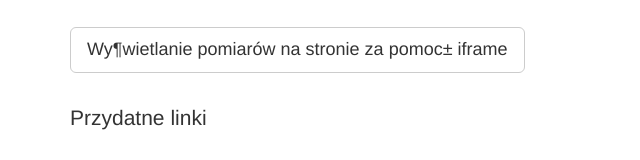
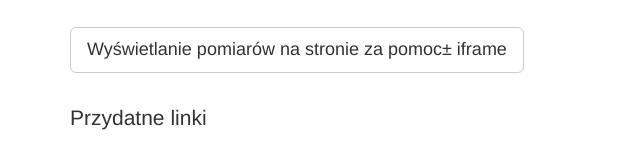
Before and after one commit to MetiumIoT/Metium, a plain HTML site: page index.html in a window 1280 px wide. Shown: the part 910-1070 px from the top of the page, 0-640 px from the left. Drawn offline with Linux system fonts and the light colour scheme.

Commit message:
Update index.html

```diff
--- a/index.html
+++ b/index.html
@@ -87,7 +87,7 @@
 					<p>
 					<ul class="list-inline intro-social-buttons">
                             <li>
-                                <a href="https://github.com/MetiumIoT/Metium/wiki/Wy%C5%9Bwietlanie-pomiar%C3%B3w-na-stronie-internetowej" target="_blank" class="btn btn-default btn-lg"> <span class="network-name">Wy¶wietlanie pomiarów na stronie za pomoc± iframe </span></a>
+                                <a href="https://github.com/MetiumIoT/Metium/wiki/Wy%C5%9Bwietlanie-pomiar%C3%B3w-na-stronie-internetowej" target="_blank" class="btn btn-default btn-lg"> <span class="network-name">Wyświetlanie pomiarów na stronie za pomoc± iframe </span></a>
                             </li>
 
                         </ul></p>
```
